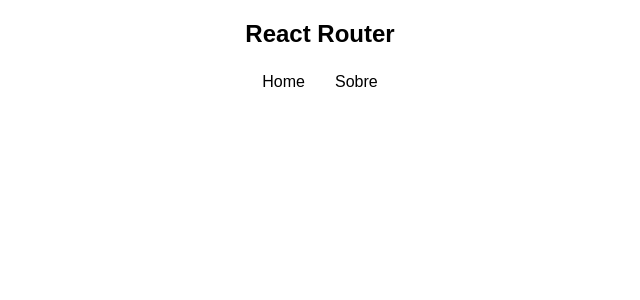
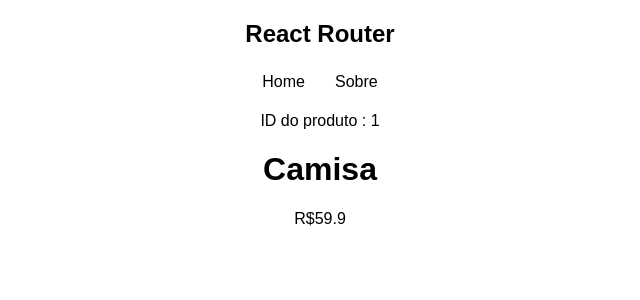
Before and after one commit to raffa-raffa/RClass, a React (Create React App) app in the folder reactrouter/: page /products/1 in a window 1280 px wide. Shown: the top 300 px of the page, without its empty margins (320-960 px from the left). Built offline with nearby package versions, Linux system fonts and the light colour scheme; data requests are answered from the project's data file.

Commit message:
chore: rotas dinamicas carregamento de dados

```diff
--- a/reactrouter/src/App.js
+++ b/reactrouter/src/App.js
@@ -4,6 +4,7 @@
   import Home from './pages/Home';
   import About from './pages/About';
   import Navbar from './components/Navbar';
+  import Product from './pages/Product';
   function App(){
       return (
         <div className="App">
@@ -13,6 +14,7 @@
             <Routes>
               <Route path="/" element={<Home/>}/>
               <Route path="/about" element={<About/>}/>
+              <Route path="/products/:id" element={<Product/>}/>
             </Routes>
             </BrowserRouter>
           </div>
--- a/reactrouter/src/pages/Home.js
+++ b/reactrouter/src/pages/Home.js
@@ -13,7 +13,9 @@
       {items && items.map((item)=>(
       <li key={item.id}>
         <h2>{item.name}</h2>
+        <p>{item.id}</p>
         <p>R$: {item.price}</p>
+        <Link to={`/Products/${item.id}`}>Detalhes</Link>
       </li>))}</ul></div>
   )
 }
--- /dev/null
+++ b/reactrouter/src/pages/Product.js
@@ -0,0 +1,24 @@
+    import React from 'react';
+    import { useParams } from 'react-router-dom';
+    import { useFetch } from '../hooks/useFetch';
+
+    const Product = () => {
+    const { id } = useParams()
+
+    const url = "http://localhost:3000/products/"+id
+
+    const { data: product, loading, error} = useFetch(url)
+        console.log(product, 'product')
+    return (
+        <>
+        <p>ID do produto : {id}</p>
+        {error && <p>Ocorreu um erro...</p>}
+        {loading && <p>Carregando...</p>}
+        {product && (
+            <div><h1>{product.name}</h1>
+            <p>R${product.price}</p></div>)}
+        </>
+    );
+    };
+
+    export default Product;
```
